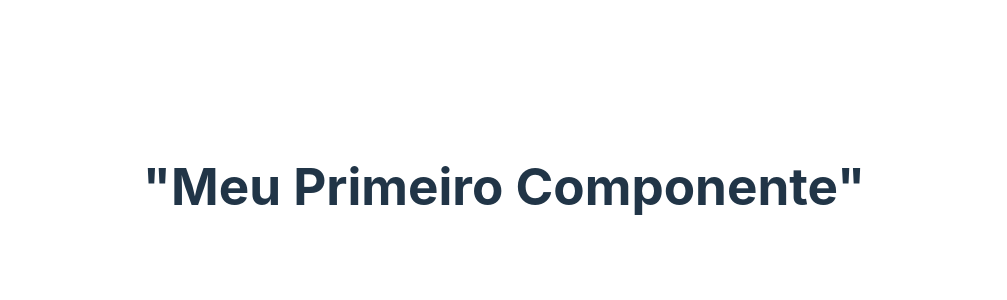
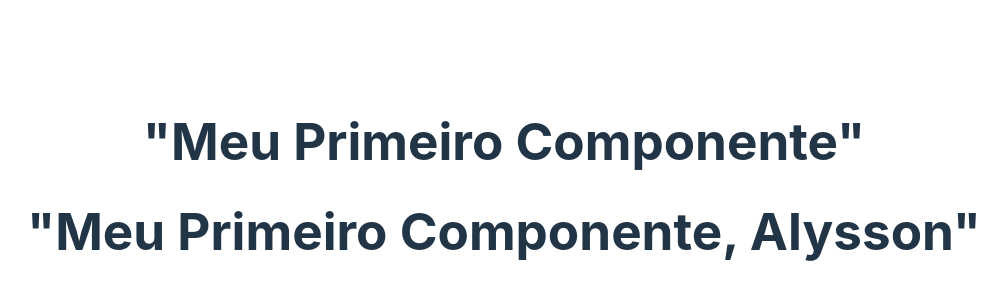
Before and after one commit to xikaojr/projetodev004, a React (Vite) app in the folder frontend/: page / in a window 1280 px wide. Shown: the part 214-514 px from the top of the page, without its empty margins (136-1143 px from the left). Built offline with nearby package versions, Linux system fonts and the light colour scheme.

Commit message:
commit Alysson

```diff
--- a/frontend/src/App.tsx
+++ b/frontend/src/App.tsx
@@ -1,9 +1,13 @@
 import './App.css'
 import { FirstComponent } from './components/first-component'
+import { ComponentAl } from './components/componenteAlysson'
 
 function App() {
   return (
+    <>
     <FirstComponent />
+    <ComponentAl />
+    </>
   )
 }
 
--- /dev/null
+++ b/frontend/src/components/componenteAlysson.tsx
@@ -0,0 +1,7 @@
+export function ComponentAl() {
+    return (<div>
+      <h1>
+        "Meu Primeiro Componente, Alysson"
+      </h1>
+    </div>)
+  }
```
